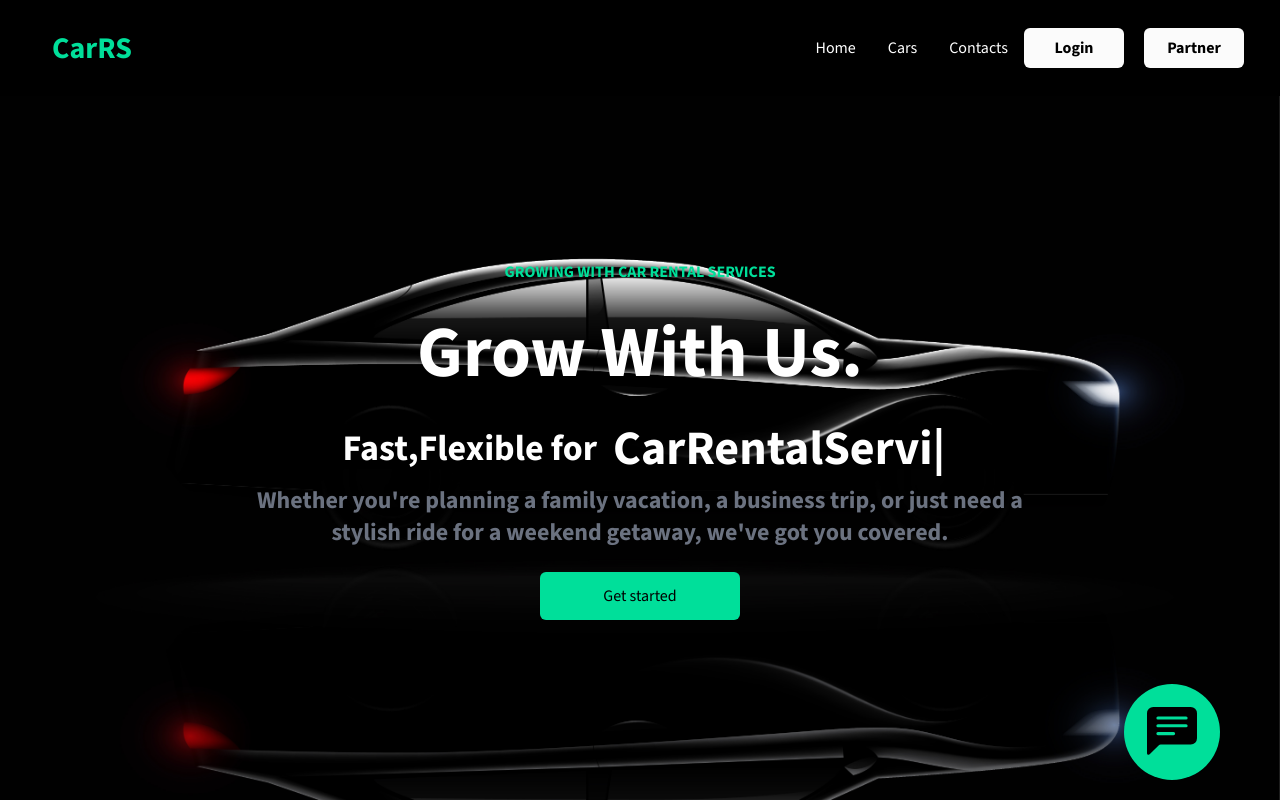
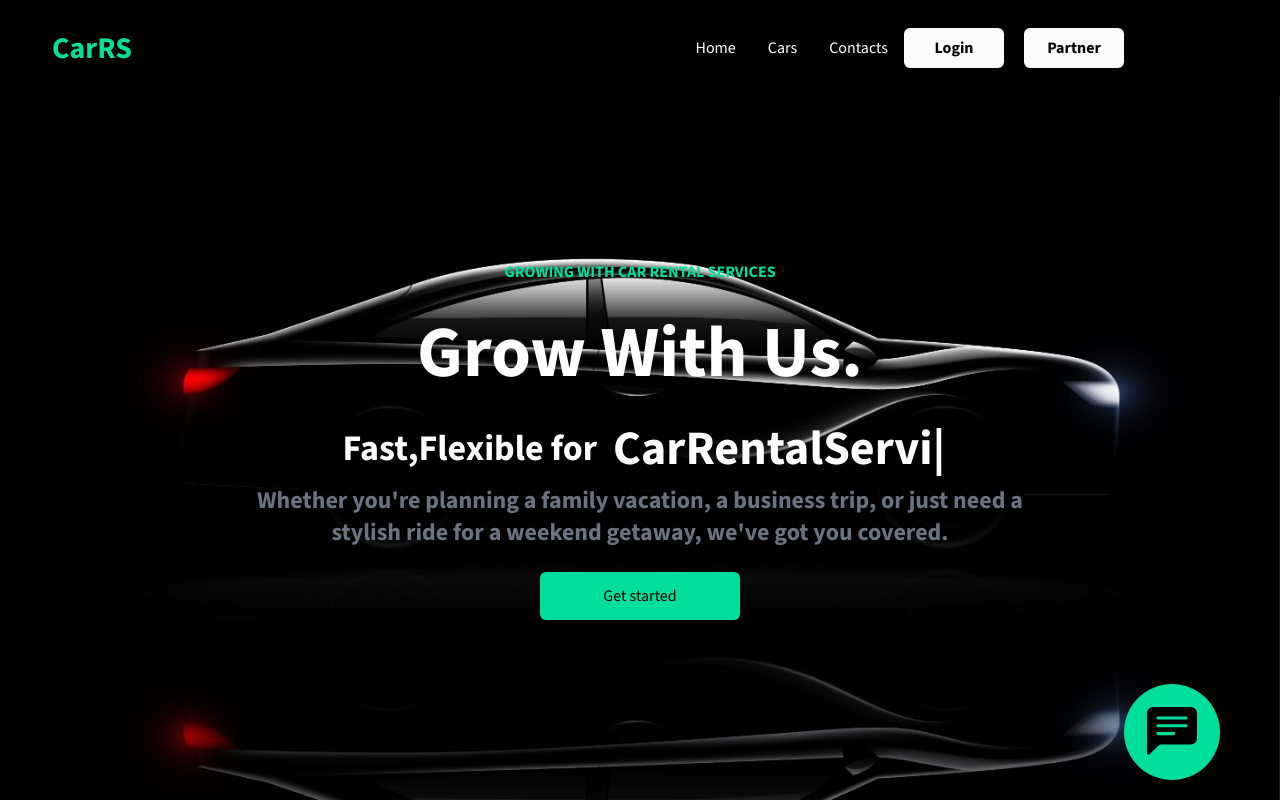
Before and after one commit to shakilshegu/Fond-endCarRS, a React (Create React App) app: page / in a window 1280 px wide. Shown: the top 800 px of the page. Built offline with nearby package versions, Linux system fonts and the light colour scheme; no server answers; what tw-elements would draw is missing.

Commit message:
new commit

```diff
--- a/src/components/User/Header/header.jsx
+++ b/src/components/User/Header/header.jsx
@@ -43,6 +43,9 @@
   };
   const loginsellerClick = () => {
     navigate("partner/login");
+  };
+  const loginadminClick = () => {
+    navigate("admin/login");
   };
 
   useEffect(() => {
@@ -177,6 +180,12 @@
           >
             Partner
           </button>
+          <button
+            onClick={loginadminClick}
+            className=" w-[100px] ml-5 rounded-md font-bold h-[40px] mt-2  text-black"
+          >
+            Admin
+          </button>
         </ul>
         <div onClick={HandleNav} className="block md:hidden">
           {nav ? <AiOutlineClose size={20} /> : <AiOutlineMenu size={20} />}
```
